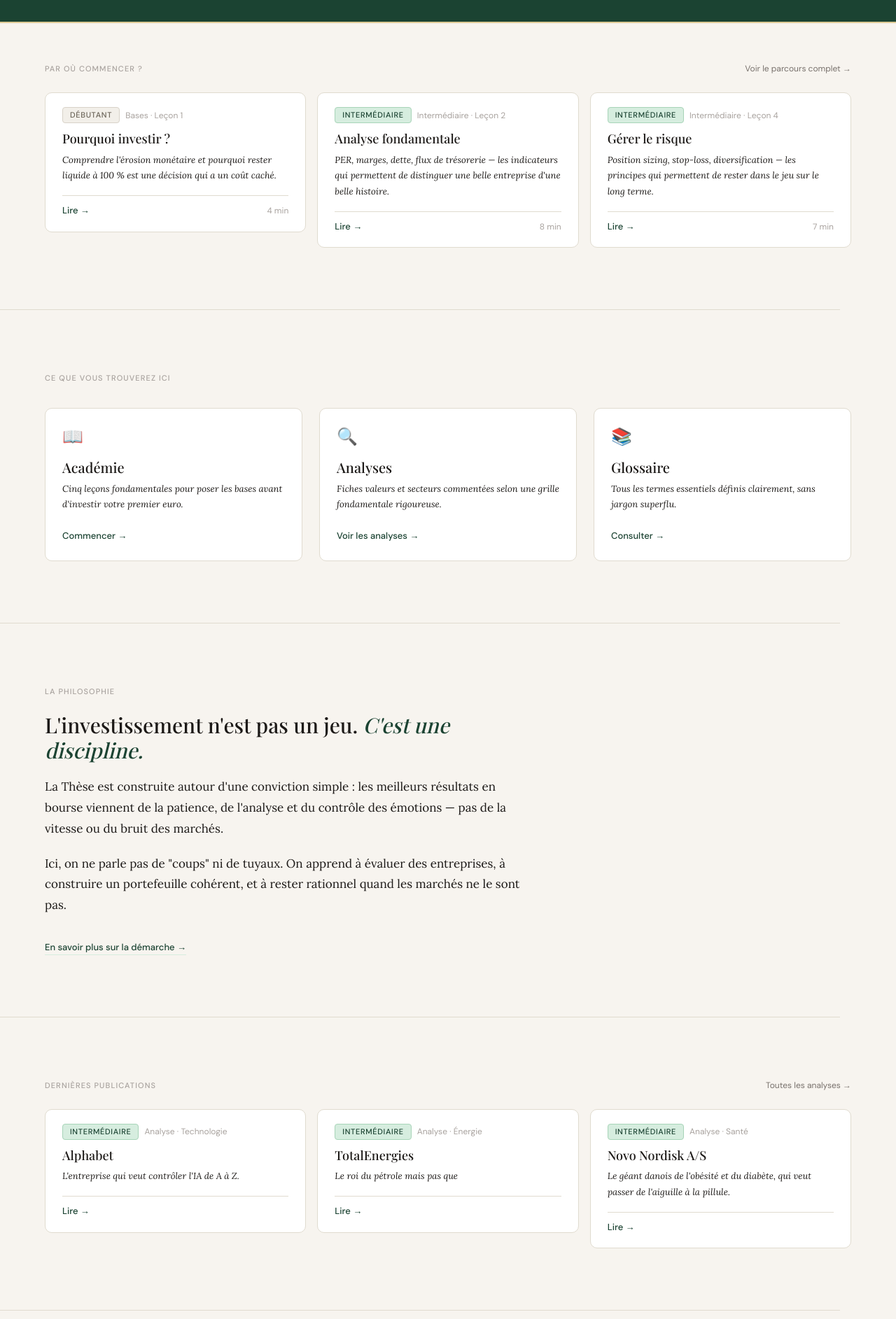
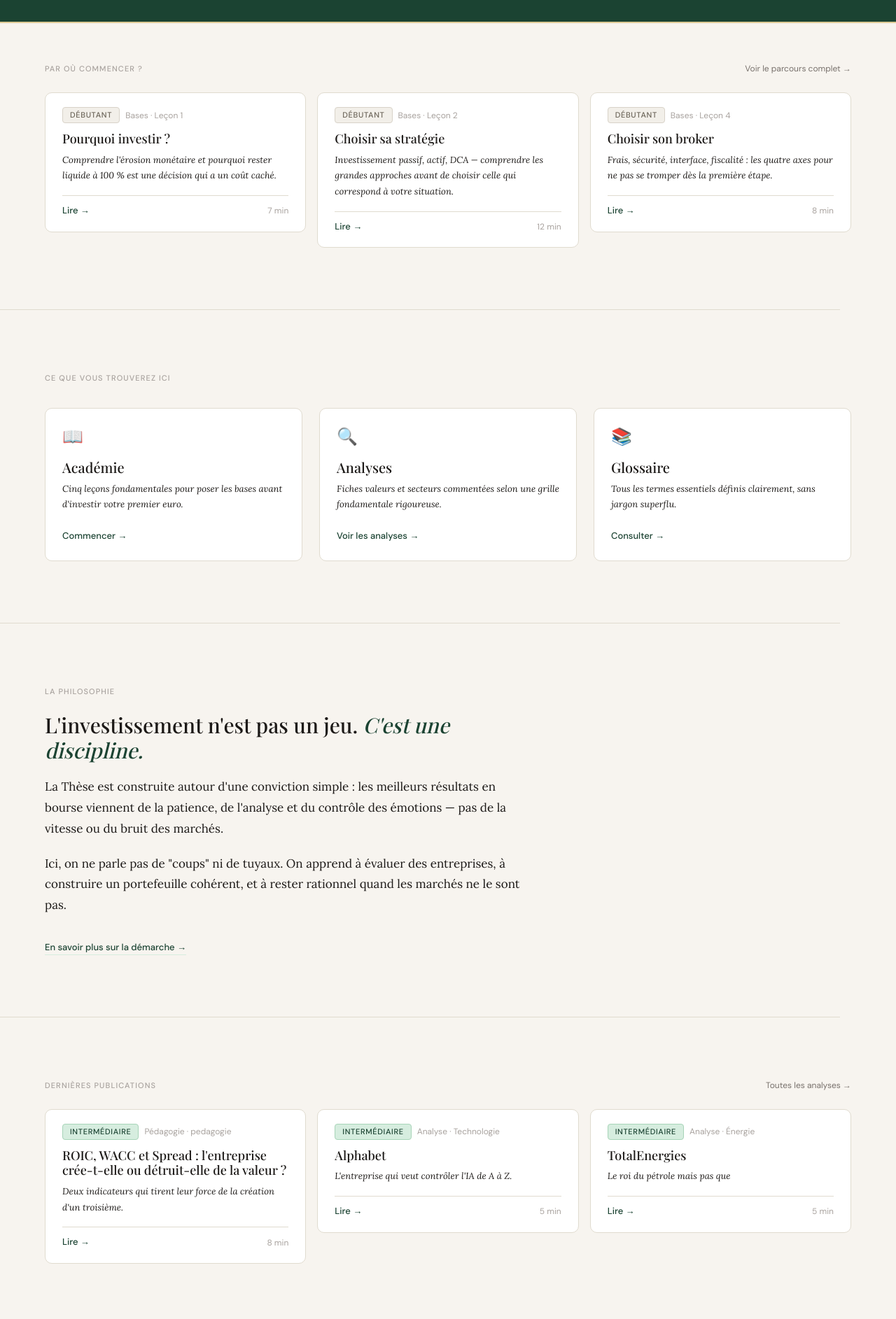
Before and after one commit to mondinepierre/La-these, a Next.js app: page / in a window 1280 px wide. Shown: the part 400-2285 px from the top of the page at 70% size. Built offline with nearby package versions, Linux system fonts and the light colour scheme; a web font is replaced by a local one.

Commit message:
Publication article blog ROIC et WACC

```diff
--- a/src/app/page.tsx
+++ b/src/app/page.tsx
@@ -2,16 +2,7 @@ import Link from 'next/link'
 import { HeroSection } from '@/components/layout/HeroSection'
 import { ArticleCard } from '@/components/ui/ArticleCard'
 import { ANALYSES } from '@/data/analyses'
-
-// ─── Dernier article / analyse ───────────────────────────────────
-const derniersPublies = [...ANALYSES]
-  .filter(a => a.statut === 'actif')
-  .sort((a, b) => {
-    const dateA = 'lastUpdated' in a ? a.lastUpdated : 'date' in a ? a.date : ''
-    const dateB = 'lastUpdated' in b ? b.lastUpdated : 'date' in b ? b.date : ''
-    return new Date(dateB).getTime() - new Date(dateA).getTime()
-  })
-  .slice(0, 3)
+import { articles } from '@/data/blog' // Import de ton nouveau fichier
 
 // ─── Modules mis en avant — Parcours Bases ───────────────────────────────────
 const FEATURED_MODULES = [
@@ -22,27 +13,40 @@ const FEATURED_MODULES = [
     href: '/academie/bases/pourquoi-investir',
     level: 'debutant' as const,
     category: 'Bases · Leçon 1',
-    readingTime: 4,
+    readingTime: 7,
   },
   {
-    title: 'Analyse fondamentale',
+    title: 'Choisir sa stratégie',
     excerpt:
-      "PER, marges, dette, flux de trésorerie — les indicateurs qui permettent de distinguer une belle entreprise d'une belle histoire.",
-    href: '/academie/intermediaire/analyse-fondamentale',
-    level: 'intermediaire' as const,
-    category: 'Intermédiaire · Leçon 2',
+      "Investissement passif, actif, DCA — comprendre les grandes approches avant de choisir celle qui correspond à votre situation.",
+    href: '/academie/bases/choisir-sa-strategie',
+    level: 'debutant' as const,
+    category: 'Bases · Leçon 2',
+    readingTime: 12,
+  },
+  {
+    title: 'Choisir son broker',
+    excerpt:
+      "Frais, sécurité, interface, fiscalité : les quatre axes pour ne pas se tromper dès la première étape.",
+    href: '/academie/bases/choisir-son-broker',
+    level: 'debutant' as const,
+    category: 'Bases · Leçon 4',
     readingTime: 8,
   },
-  {
-    title: 'Gérer le risque',
-    excerpt:
-      "Position sizing, stop-loss, diversification — les principes qui permettent de rester dans le jeu sur le long terme.",
-    href: '/academie/intermediaire/gerer-le-risque',
-    level: 'intermediaire' as const,
-    category: 'Intermédiaire · Leçon 4',
-    readingTime: 7,
-  },
 ]
+
+// Fusion des deux sources
+const tousLesContenus = [...ANALYSES, ...articles]
+
+const derniersPublies = tousLesContenus
+  .filter(a => ('statut' in a ? a.statut === 'actif' : true)) // On garde les actifs (ou tout si pas de statut)
+  .sort((a, b) => {
+    // On récupère la date la plus récente disponible
+    const dateA = 'lastUpdated' in a ? a.lastUpdated : a.date
+    const dateB = 'lastUpdated' in b ? b.lastUpdated : b.date
+    return new Date(dateB).getTime() - new Date(dateA).getTime()
+  })
+  .slice(0, 3)
 
 // ─── Piliers du site ─────────────────────────────────────────────────────────
 const PILLARS = [
@@ -51,7 +55,7 @@ const PILLARS = [
     label: 'Académie',
     description:
       "Cinq leçons fondamentales pour poser les bases avant d'investir votre premier euro.",
-    href: '/academie',
+    href: '/academie/bases',
     cta: 'Commencer →',
   },
   {
@@ -97,7 +101,7 @@ export default function Home() {
           <div className="flex items-baseline justify-between mb-6">
             <p className="section-label">Par où commencer ?</p>
             <Link
-              href="/academie"
+              href="/academie/bases"
               className="font-sans text-xs text-[#78716C] hover:text-[#1C1917] transition-colors"
             >
               Voir le parcours complet →
@@ -168,7 +172,7 @@ export default function Home() {
 
         <hr className="section-divider max-w-full-layout mx-auto px-6" />
 
-        {/* Articles — Derniers analyse et blog */}
+        {/* ─── SECTION DERNIÈRES PUBLICATIONS ─── */}
         <section className="max-w-full-layout mx-auto px-6 py-10">
           <div className="flex items-baseline justify-between mb-6">
             <p className="section-label">Dernières publications</p>
@@ -176,21 +180,41 @@ export default function Home() {
               Toutes les analyses →
             </Link>
           </div>
-          <div className="grid grid-cols-1 md:grid-cols-3 gap-4">
-            {derniersPublies.map(a => (
+
+        <div className="grid grid-cols-1 md:grid-cols-3 gap-4">
+          {derniersPublies.map((a) => {
+            // 1. Déterminer le type
+            const isBlogArticle = 'summary' in a;
+
+            // 2. Extraire les données avec des fallbacks (valeurs par défaut) pour les analyses
+            const title = a.title;
+            const excerpt = isBlogArticle ? a.summary : a.excerpt;
+            const href = isBlogArticle ? `/blog/${a.slug}` : `/analyses/${a.slug}`;
+
+            // Correction ici : on vérifie si readingTime existe, sinon on met 5 (ou undefined)
+            const readingTime = 'readingTime' in a ? a.readingTime : 5;
+
+            const category = isBlogArticle
+              ? `Pédagogie · ${a.category}`
+              : `Analyse · ${'secteur' in a ? a.secteur : 'Marché'}`;
+
+            // Le niveau n'existe pas non plus sur les analyses, on met 'intermediaire' par défaut
+            const level = 'level' in a ? a.level : 'intermediaire';
+
+            return (
               <ArticleCard
                 key={a.slug}
-                title={a.title}
-                excerpt={a.excerpt}
-                href={`/analyses/${a.slug}`}
-                level="intermediaire"
-                category={`Analyse · ${'secteur' in a ? a.secteur : 'Marché'}`}
+                title={title}
+                excerpt={excerpt}
+                href={href}
+                level={level}
+                category={category}
+                readingTime={readingTime}
               />
-            ))}
-          </div>
+            );
+          })}
+        </div>
         </section>
-
-        <hr className="section-divider max-w-full-layout mx-auto px-6" />
 
         {/* CTA communauté */}
         <section className="max-w-full-layout mx-auto px-6 py-10 pb-16">
--- a/src/components/analyses/ConvictionBadge.tsx
+++ b/src/components/analyses/ConvictionBadge.tsx
@@ -7,7 +7,7 @@ type Props = {
 export default function ConvictionBadge({ conviction }: Props) {
   const config: Record<Conviction, { label: string; className: string }> = {
     exceptionnelle: {
-      label: 'Conviction Haute',
+      label: 'Conviction Exceptionnelle',
       className: 'bg-[#1B4332] text-[#F7F4EF]',
     },
     forte: {
--- a/src/components/layout/Footer.tsx
+++ b/src/components/layout/Footer.tsx
@@ -3,6 +3,9 @@ import Link from 'next/link'
 const FOOTER_LINKS = [
   { href: '/academie',  label: 'Académie' },
   { href: '/analyses',  label: 'Analyses' },
+  { href: '/portefeuilles', label: 'Portefeuilles' },
+  { href: '/blog',  label: 'Blog' },
+  { href: '/bibliotheque-etf',    label: 'ETF' },
   { href: '/glossaire', label: 'Glossaire' },
   { href: '/discord',   label: 'Discord' },
   { href: '/a-propos',  label: 'À propos' },
--- a/src/content/analyses/valeurs/asml.mdx
+++ b/src/content/analyses/valeurs/asml.mdx
@@ -93,5 +93,5 @@ C'est là que je renforcerais avec conviction.
 ## Historique des mises à jour
 
 - **16 mars 2026** — Création de la fiche.
-*Conviction initiale : Forte.*
+*Conviction initiale : Exceptionnelle*
 *Statut initial : Surveillance*
--- a/src/data/blog.ts
+++ b/src/data/blog.ts
@@ -7,11 +7,24 @@ export const articles: ArticleMeta[] = [
     date: '2026-03-17',
     category: 'pedagogie',
     level: 'intermediaire',
-    readingTime: 8,
+    readingTime: 6,
     summary: "Deux indicateurs que les screeners affichent rarement bien expliqués. Comment les lire, les comparer, et les combiner pour évaluer la qualité réelle d'une entreprise.",
     tags: ['analyse fondamentale', 'valorisation', 'ROIC', 'EV/EBITDA'],
-    related: [],
+    related: ['ROIC-et-WACC'],
     analyses: ['asml'],
+    portefeuilles: [],
+  },
+  {
+    slug: 'ROIC-et-WACC',
+    title: "ROIC, WACC et Spread : l'entreprise crée-t-elle ou détruit-elle de la valeur ?",
+    date: '2026-03-27',
+    category: 'pedagogie',
+    level: 'intermediaire',
+    readingTime: 8,
+    summary: "Deux indicateurs qui tirent leur force de la création d'un troisième.",
+    tags: ['analyse fondamentale', 'WACC', 'ROIC', 'EV/EBITDA', 'spread'],
+    related: ['ev-ebitda-et-roic'],
+    analyses: ['totalenergies','alphabet'],
     portefeuilles: [],
   },
 ]
--- a/src/data/glossaire.ts
+++ b/src/data/glossaire.ts
@@ -1195,6 +1195,16 @@ export const glossaire: GlossaireTerm[] = [
     related: ["marge-brute-d-autofinancement", "capex", "roic", "moat"],
     modules: [],
   },
+
+  {
+    slug: "goodwill",
+    label: "Goodwill — Écart d'acquisition",
+    category: "Analyse fondamentale" as const,
+    shortDef: "L'excédent de prix payé lors d'un rachat par rapport à la valeur réelle des actifs nets.",
+    definition: `Le Goodwill (ou écart d'acquisition) désigne la valeur immatérielle qu'une entreprise accepte de payer au-delà de la valeur de marché des actifs identifiables d'une cible (usines, stocks, brevets) lors d'une acquisition. Il représente tout ce qui ne figure pas au bilan comptable : la force d'une marque, la fidélité des clients, le talent des équipes ou les synergies futures espérées.\n\nOn distingue deux aspects de sa gestion :\n\n— L'inscription au bilan : Contrairement aux actifs physiques, le Goodwill est un actif incorporel qui reste au bilan tant que sa valeur est justifiée.\n\n— Le test de dépréciation (Impairment) : Il ne s'amortit pas chaque année. En revanche, si l'acquisition ne tient pas ses promesses, l'entreprise doit « déprécier » son Goodwill, ce qui impacte lourdement le résultat net (sans toucher à la trésorerie).\n\nLe Goodwill est un pari sur l'avenir : c'est un levier de puissance si les synergies se concrétisent, mais une « bombe à retardement » comptable si le prix payé était trop élevé.`,
+    related: ["wacc", "roic"],
+    modules: [],
+  },
 ];
 
 // ─── UTILS ────────────────────────────────────────────────────────────────────
```
Also changed, not shown: src/content/blog/ROIC-et-WACC.mdx (added, +90 -0 lines).
